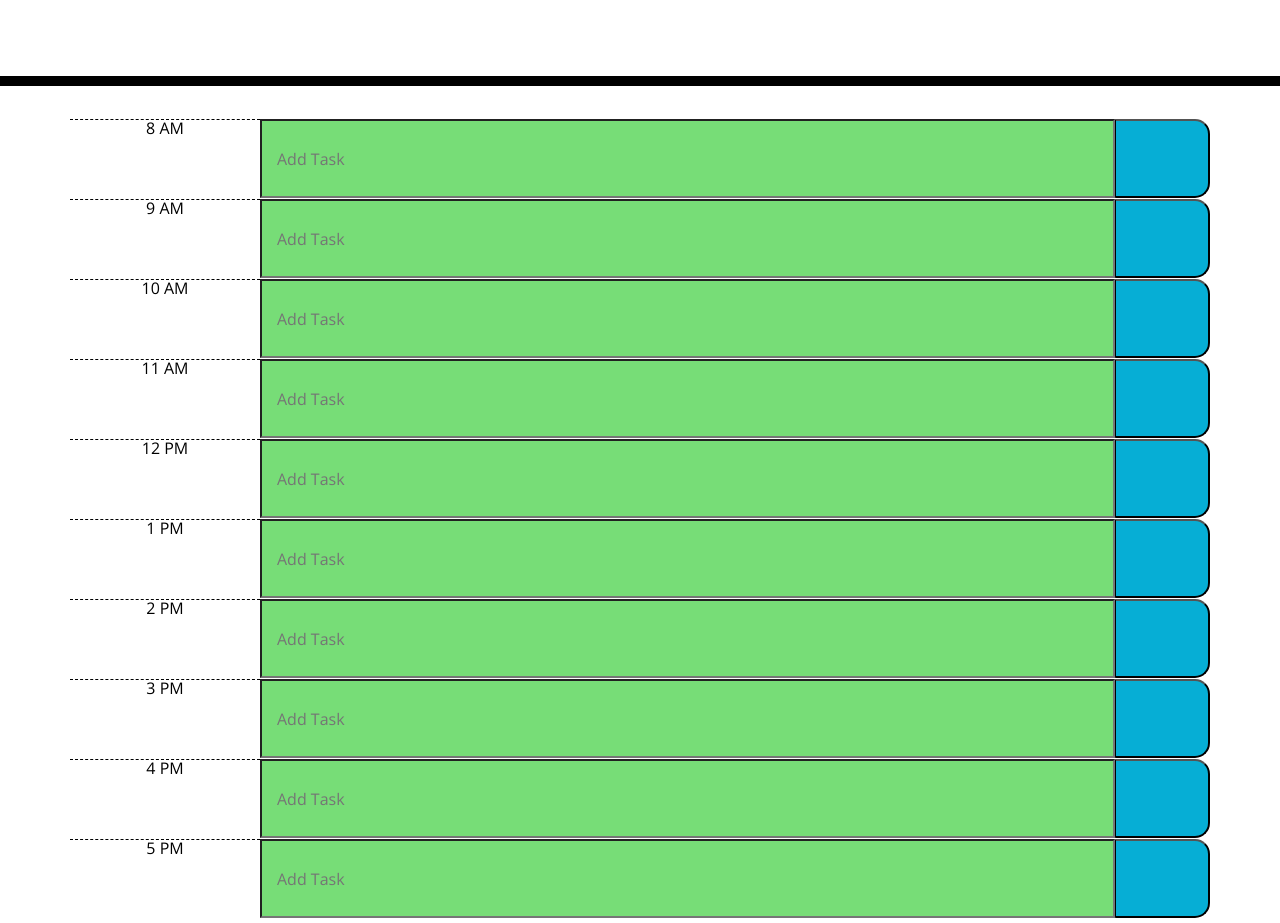
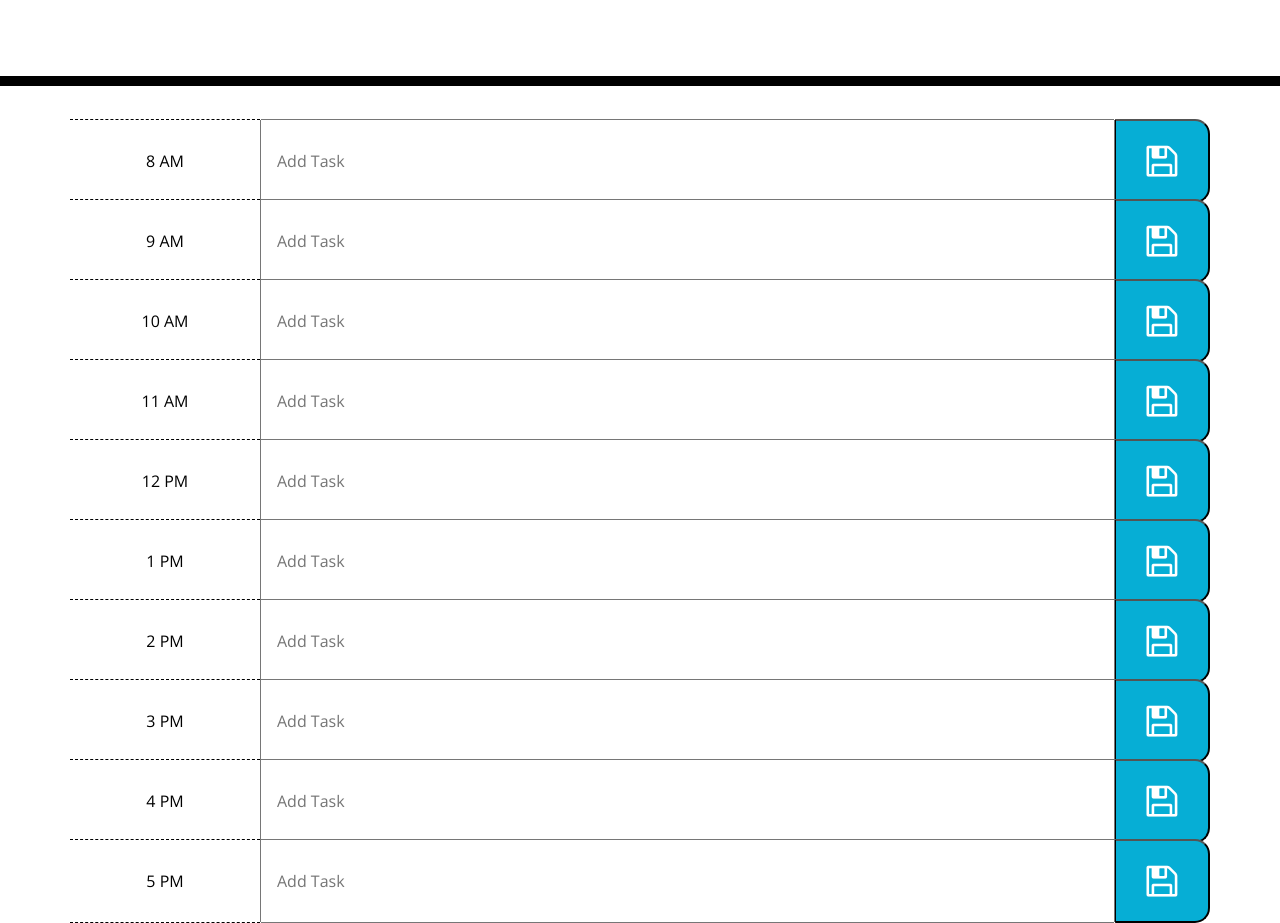
Before and after one commit to tjen20/Planner, a plain HTML site: page index.html in a window 1280 px wide. Shown: the part 182-1105 px from the top of the page. Drawn offline with nearby package versions, Linux system fonts and the light colour scheme.

Commit message:
save button image added

```diff
--- a/assets/style.css
+++ b/assets/style.css
@@ -40,6 +40,8 @@ body {
     background-color: #ffffff;
     color: #000000;
     border-top: 1px dashed #000000;
+    border-bottom: 1px dashed #000000;
+    padding: 33px;
   }
 
   .past {
--- a/index.html
+++ b/index.html
@@ -7,6 +7,7 @@
     <link rel="stylesheet" href="https://stackpath.bootstrapcdn.com/bootstrap/4.3.1/css/bootstrap.min.css" />
     <link rel="stylesheet" href="https://use.fontawesome.com/releases/v5.8.1/css/all.css" integrity="sha384-50oBUHEmvpQ+1lW4y57PTFmhCaXp0ML5d60M1M7uH2+nqUivzIebhndOJK28anvf" crossorigin="anonymous" />
     <link href="https://fonts.googleapis.com/css?family=Open+Sans&display=swap" rel="stylesheet" />
+    <link rel="stylesheet" href="https://cdnjs.cloudflare.com/ajax/libs/font-awesome/4.7.0/css/font-awesome.min.css">
     <link rel="stylesheet" href="./assets/style.css" />
     <title>Work Day Scheduler</title>
   </head>
@@ -20,53 +21,53 @@
     <div class="container">
       <div class="row time-block">
         <div class="hour col-md-2">8 AM</div>
-        <input id="description" type="text" placeholder="Add Task" class="col-md-9 description future" />
-        <button type="button" class="col-md-1 saveBtn"></button>
+        <input id="description" type="text" placeholder="Add Task" class="col-md-9" />
+        <button type="button" class="col-md-1 saveBtn fa fa-save" style="font-size: 36px"></button>
       </div>
       <div class="row time-block">
         <div class="hour col-md-2">9 AM</div>
-        <input id="description" type="text" placeholder="Add Task" class="col-md-9 future" />
-        <button class="col-md-1 saveBtn"></button>
+        <input id="description" type="text" placeholder="Add Task" class="col-md-9" />
+        <button class="col-md-1 saveBtn fa fa-save" style="font-size: 36px"></button>
       </div>
       <div class="row time-block">
         <div class="hour col-md-2">10 AM</div>
-        <input id="description" type="text" placeholder="Add Task" class="col-md-9 future" />
-        <button class="col-md-1 saveBtn"></button>
+        <input id="description" type="text" placeholder="Add Task" class="col-md-9" />
+        <button class="col-md-1 saveBtn fa fa-save" style="font-size: 36px"></button>
       </div>
       <div class="row time-block">
         <div class="hour col-md-2">11 AM</div>
-        <input id="description" type="text" placeholder="Add Task" class="col-md-9 future"/>
-        <button class="col-md-1 saveBtn"></button>
+        <input id="description" type="text" placeholder="Add Task" class="col-md-9"/>
+        <button class="col-md-1 saveBtn fa fa-save" style="font-size: 36px"></button>
       </div>
       <div class="row time-block">
         <div class="hour col-md-2">12 PM</div>
-        <input id="description" type="text" placeholder="Add Task" class="col-md-9 future" />
-        <button class="col-md-1 saveBtn"></button>
+        <input id="description" type="text" placeholder="Add Task" class="col-md-9" />
+        <button class="col-md-1 saveBtn fa fa-save" style="font-size: 36px"></button>
       </div>
       <div class="row time-block">
         <div class="hour col-md-2">1 PM</div>
-        <input id="description" type="text" placeholder="Add Task" class="col-md-9 future" />
-        <button class="col-md-1 saveBtn"></button>
+        <input id="description" type="text" placeholder="Add Task" class="col-md-9" />
+        <button class="col-md-1 saveBtn fa fa-save" style="font-size: 36px"></button>
       </div>
       <div class="row time-block">
         <div class="hour col-md-2">2 PM</div>
-        <input id="description" type="text" placeholder="Add Task" class="col-md-9 future" />
-        <button class="col-md-1 saveBtn"></button>
+        <input id="description" type="text" placeholder="Add Task" class="col-md-9" />
+        <button class="col-md-1 saveBtn fa fa-save" style="font-size: 36px"></button>
       </div>
       <div class="row time-block">
         <div class="hour col-md-2">3 PM</div>
-        <input id="description" type="text" placeholder="Add Task" class="col-md-9 future" />
-        <button class="col-md-1 saveBtn"></button>
+        <input id="description" type="text" placeholder="Add Task" class="col-md-9" />
+        <button class="col-md-1 saveBtn fa fa-save" style="font-size: 36px"></button>
       </div>
       <div class="row time-block">
         <div class="hour col-md-2">4 PM</div>
-        <input id="description" type="text" placeholder="Add Task" class="col-md-9 future" />
-        <button class="col-md-1 saveBtn"></button>
+        <input id="description" type="text" placeholder="Add Task" class="col-md-9" />
+        <button class="col-md-1 saveBtn fa fa-save" style="font-size: 36px"></button>
       </div>
       <div class="row time-block">
         <div class="hour col-md-2">5 PM</div>
-        <input id="description" type="text" placeholder="Add Task" class="col-md-9 future" />
-        <button class="col-md-1 saveBtn"></button>
+        <input id="description" type="text" placeholder="Add Task" class="col-md-9" />
+        <button class="col-md-1 saveBtn fa fa-save" style="font-size: 36px"></button>
       </div>
     </div>
 
```
Also changed, not shown: assets/script.js (+14 -0 lines).
